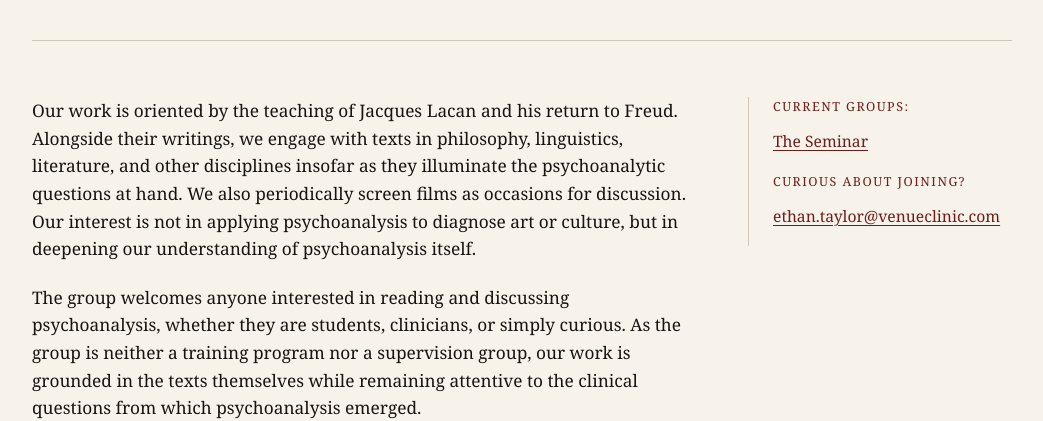
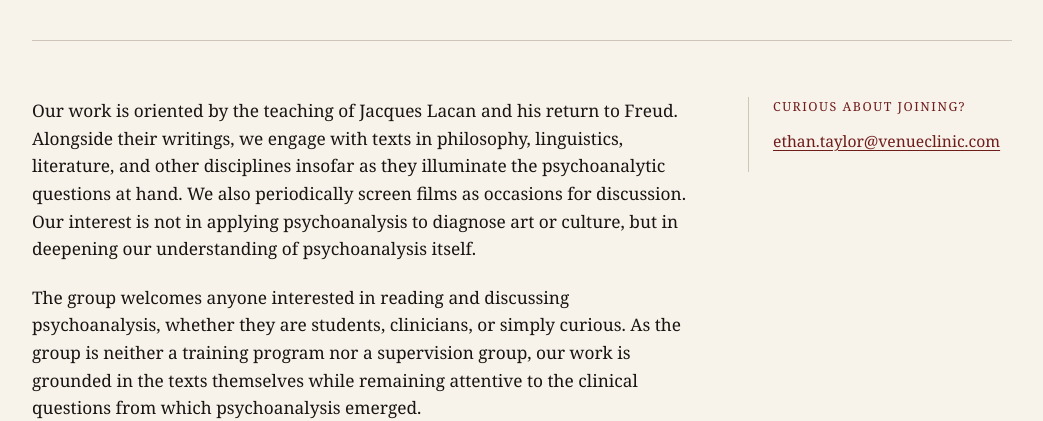
Before and after one commit to ethan5993/columbia-psychoanalytic-reading-group, a plain HTML site: page index.html in a window 1280 px wide. Shown: the part 380-801 px from the top of the page, without its empty margins (118-1161 px from the left). Drawn offline with Linux system fonts and the light colour scheme.

Commit message:
Remove 'Current Groups' section from index.html
Removed the 'Current Groups' section from the aside.

```diff
--- a/index.html
+++ b/index.html
@@ -180,11 +180,6 @@ The group welcomes anyone interested in reading and discussing psychoanalysis, w
       </section>
 
       <aside>
-        <h2>Current Groups:</h2>
-        <p>
-         <a href="seminar.html">The Seminar</a>
-        </p>
-
         <h2>Curious about joining?</h2>
         <p>
           <a href="mailto:ethan.taylor@venueclinic.com">ethan.taylor@venueclinic.com</a>
```
